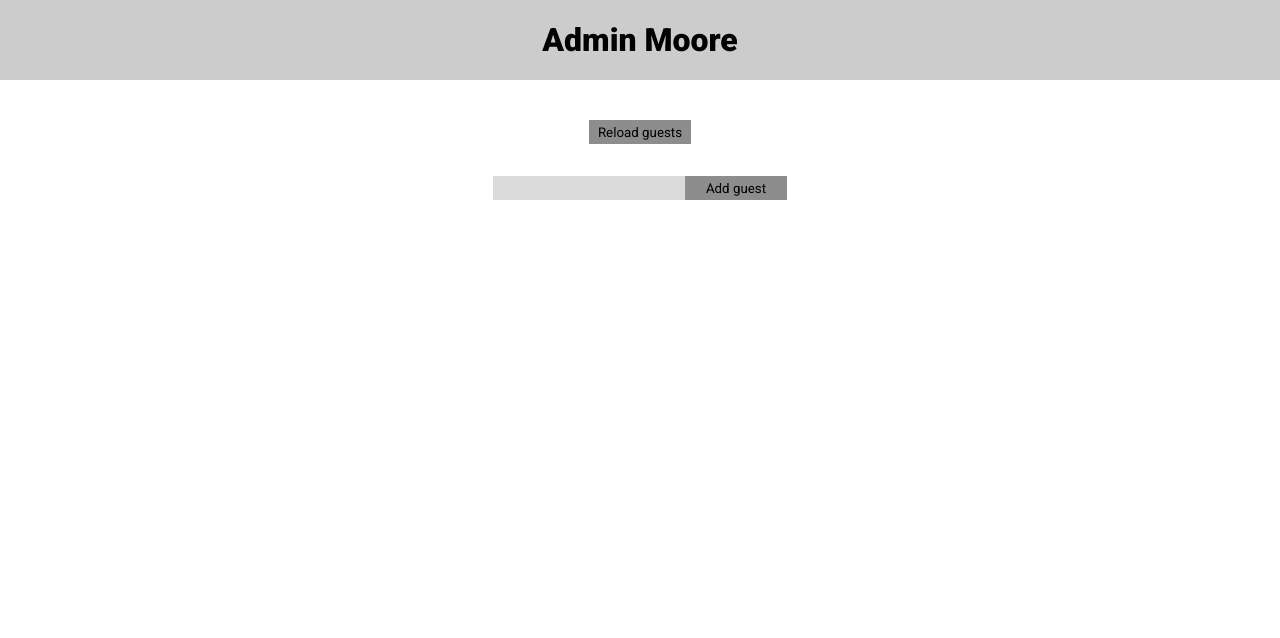
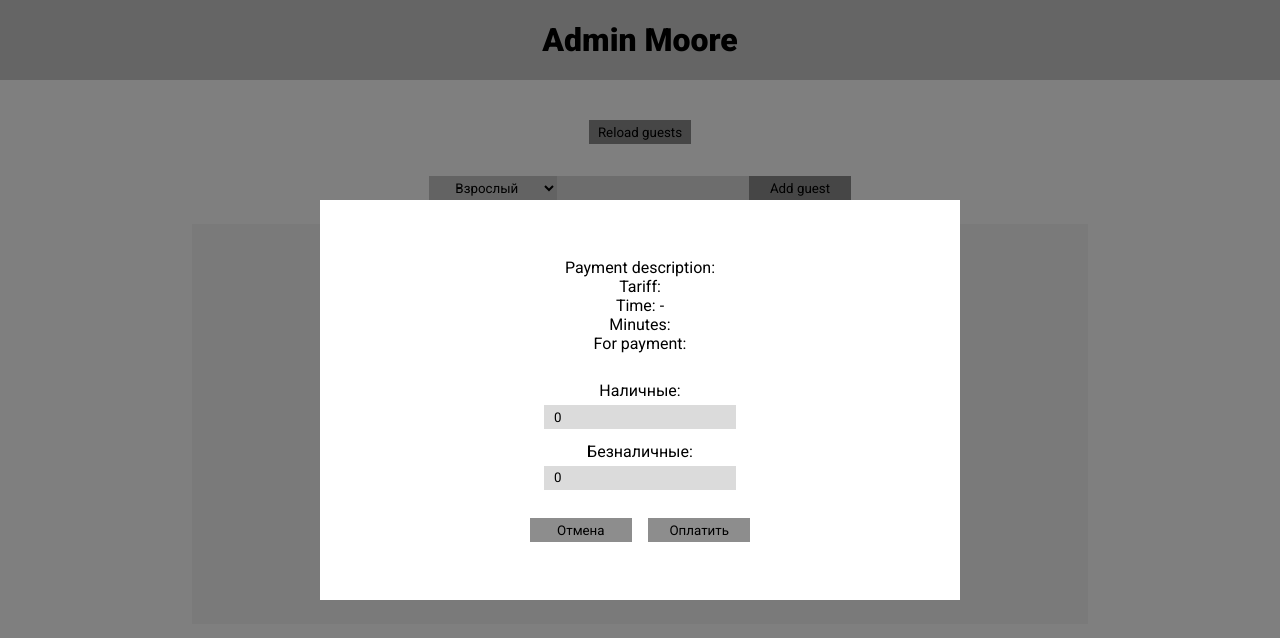
Before and after one commit to MaxKnyazev/admin-moore-client, a React (Create React App) app: page / in a window 1280 px wide. Shown: the top 638 px of the page. Built offline with nearby package versions, Linux system fonts and the light colour scheme.

Commit message:
2023-04-06 add child tariff and modal

```diff
--- a/src/components/App/App.jsx
+++ b/src/components/App/App.jsx
@@ -3,6 +3,7 @@ import { getAllGuestsAsync, addGuestAsync, editGuestAsync, calculateMoneyAsync,
 import { useSelector, useDispatch } from 'react-redux';
 import { useState, useEffect } from 'react';
 import { createValidDate, createValidTime } from '../../utils/utils';
+import React from 'react';
 
 function App() {
   const dispatch = useDispatch();
@@ -16,6 +17,11 @@ function App() {
   // }, [dispatch])
 
   const [ guestName, setGuestName ] = useState('');
+  const [ guestTariff, setGuestTariff ] = useState('1');
+  const [ currentGuest, setCurrentGuest ] = useState({});
+  const [ showModal, setShowModal ] = useState(true);
+  const [ modalCashInput, setModalCashInput ] = useState(0);
+  const [ modalNoncashInput, setModalNoncashInput ] = useState(0);
 
   const buttonHandler = () => {
     dispatch(getAllGuestsAsync())
@@ -24,6 +30,10 @@ function App() {
 
   const formInputHandler = e => {
     setGuestName(e.target.value);
+  }
+
+  const formTariffHandler = e => {
+    setGuestTariff(e.target.value);
   }
 
   const formButtonHandler = () => {
@@ -35,18 +45,22 @@ function App() {
         users_name: user.name,
         name: guestName,
         start_time: createValidTime(startDate),
+        tariffs_id: guestTariff,
       }))
 
       setGuestName('');
     }
   }
 
-  const calculateButtonHandler = (id) => {
+  const calculateButtonHandler = (guest) => {
     const stopDate = new Date();
     dispatch(calculateMoneyAsync({
       stopTime: createValidTime(stopDate),
-      id
+      id: guest.id,
     }))
+
+    setShowModal(true);
+    setCurrentGuest(guest);
   }
 
   const breakButtonHandler = (id, isBreak) => {
@@ -68,6 +82,40 @@ function App() {
     }
   }
 
+  const modalCancelButtonHandler = () => {
+    dispatch(editGuestAsync({
+      id: currentGuest.id,
+      options: {
+        stop_time: null,
+        minutes: null,
+        for_payment: null,
+        payment_description: null,
+        cash: null,
+        non_cash: null,
+        result_money: null,
+      }}
+    ))
+
+    setShowModal(false);
+  }
+
+  const modalPaymentButtonHandler = () => {
+    dispatch(editGuestAsync({
+      id: currentGuest.id,
+      options: {
+        cash: +modalCashInput,
+        non_cash: +modalNoncashInput,
+        result_money: +modalCashInput + +modalNoncashInput,
+      }}
+    ))
+
+    setShowModal(false);
+  }
+
+  const modalInputHandler = (e, setInput) => {
+    setInput(e.target.value);
+  }
+
   return (
     <div className="App">
       <header className="header">
@@ -83,33 +131,53 @@ function App() {
         }
 
         <div className="guests__form form">
+            <select defaultValue="1" onChange={formTariffHandler} className="form__tariff" name="tariff">
+              <option value="1">Взрослый</option>
+              <option value="2">Детский</option>
+            </select>
+
           <input className="form__input" type="text" value={guestName} onChange={formInputHandler} />
           <button className="form__button" onClick={formButtonHandler}>Add guest</button>
         </div>
 
         <ul className="guests__list">
-          {guests.map(guest => {
+          {guests.sort((firstGuest, secondGuest) => {
+            if (firstGuest.result_money == secondGuest.result_money) {
+              if (firstGuest.start_time > secondGuest.start_time) {
+                return 1;
+              } else {
+                return -1;
+              }
+            }
+
+            if (firstGuest.result_money > secondGuest.result_money) {
+              return 1;
+            } else {
+              return -1;
+            }
+          }).map(guest => {
             return (
-              <>
-                <li className="guests__item item" key={`${guest.id}2`}>
+              <li key={guest.id} className={guest.stop_time ? 'guests__wrapper opacity' : 'guests__wrapper'}>
+                <div className="guests__item item">
                   {
                     guest.is_break
                     ? <button className="item__button" onClick={() => {breakButtonHandler(guest.id, guest.is_break)}}>Продолжить</button>
                     : <button className="item__button" onClick={() => {breakButtonHandler(guest.id, guest.is_break)}}>Пауза</button>
                   }
 
+                  <span className="item_name">{guest.name}</span>
+
                   <span className="item__time">
                     {guest.start_time} - {guest.stop_time || '...'}
                   </span>
 
-                  <span className="item_name">{guest.name}</span>
 
-                  <button className="item__button" onClick={() => {calculateButtonHandler(guest.id)}}>Рассчитать</button>
-                </li>
+                  <button className="item__button" onClick={() => {calculateButtonHandler(guest)}}>Рассчитать</button>
+                </div>
 
 
 
-                <li className="guests__description" key={guest.id}>
+                <div className="guests__item item--additional">
                   <span className="item__time">
                     time: {guest.minutes || '*'}
                   </span>
@@ -117,16 +185,51 @@ function App() {
                   <span className="item__time">
                     money: {guest.for_payment || '*'}
                   </span>
+                </div>
 
+
+
+                <div className="guests__description">
                   <span>
-                    description: {guest.payment_description || '*'}
+                    {guest.payment_description || '*'}
                   </span>
-                </li>
-              </>
+                </div>
+              </li>
             )
           })}
         </ul>
       </section>
+
+      <section className="cashbox">
+
+      </section>
+
+      {
+        showModal &&
+        <section className="paymentModal">
+          <div className="paymentModal__wrapper">
+            <div className="paymentModal__description">
+              <span>Payment description: {currentGuest.payment_description}</span>
+              <span>Tariff: {currentGuest.tariffs_id}</span>
+              <span>Time: {currentGuest.start_time} - {currentGuest.stop_time}</span>
+              <span>Minutes: {currentGuest.minutes}</span>
+              <span>For payment: {currentGuest.for_payment}</span>
+            </div>
+
+            <label htmlFor="">Наличные:</label>
+            <input type="number" className="paymentModal__input" value={modalCashInput} onChange={e => {modalInputHandler(e, setModalCashInput)}} />
+
+            <label htmlFor="">Безналичные:</label>
+            <input type="number" className="paymentModal__input" value={modalNoncashInput} onChange={e => {modalInputHandler(e, setModalNoncashInput)}} />
+
+
+            <div className="paymentModal__buttons">
+              <button className="paymentModal__button" onClick={modalCancelButtonHandler}>Отмена</button>
+              <button className="paymentModal__button" onClick={modalPaymentButtonHandler}>Оплатить</button>
+            </div>
+          </div>
+        </section>
+      }
     </div>
   );
 }
--- a/src/components/App/App.scss
+++ b/src/components/App/App.scss
@@ -10,6 +10,14 @@
     margin-bottom: 1vh;
   }
 }
+
+.opacity {
+  opacity: 0.5;
+}
+
+// .app body html {
+//   position: relative;
+// }
 
 // ****************************************************************
 
@@ -27,11 +35,32 @@
   align-items: center;
   flex-direction: column;
 
+  &__wrapper {
+    border-bottom: 5px solid rgb(117, 193, 255);
+    margin-bottom: 2vh;
+  }
+
   &__list {
     display: flex;
-    justify-content: center;
-    align-items: center;
+    // justify-content: center;
+    // align-items: center;
     flex-direction: column;
+    height: 50vh;
+    width: 70vw;
+    overflow-y: scroll;
+    background-color: rgb(245, 245, 245);
+  }
+
+  .item {
+    &__button {
+      min-width: 8vw;
+      min-height: 3vh;
+      background-color: #8d8d8d;
+    }
+  }
+
+  .item--additional {
+    background-color: rgb(192, 192, 192);
   }
 
   &__item {
@@ -42,13 +71,6 @@
     min-height: 3vh;
     background-color: rgb(231, 231, 231);
 
-    .item {
-      &__button {
-        min-width: 8vw;
-        min-height: 3vh;
-        background-color: #8d8d8d;
-      }
-    }
   }
 
   &__description {
@@ -57,8 +79,7 @@
     align-items: center;
     min-width: 50vw;
     min-height: 3vh;
-    background-color: rgb(209, 209, 209);
-    margin-bottom: 2vh;
+    background-color: rgb(218, 218, 218);
   }
 
   &__form {
@@ -68,6 +89,13 @@
     margin: 3vh 0 3vh 0;
 
     .form {
+      &__tariff {
+        text-align: center;
+        min-width: 10vw;
+        min-height: 3vh;
+        background-color: rgb(199, 199, 199);
+      }
+
       &__input {
         min-width: 15vw;
         min-height: 3vh;
@@ -81,6 +109,55 @@
         background-color: #8d8d8d;
       }
     }
+  }
+}
+
+
+
+.paymentModal {
+  position: absolute;
+  width: 100vw;
+  height: 100vh;
+  background-color: rgba(0, 0, 0, 0.5);
+  left: 0;
+  top: 0;
+  display: flex;
+  justify-content: center;
+  align-items: center;
+
+  &__wrapper {
+    width: 50vw;
+    height: 50vh;
+    background-color: #fff;
+
+    display: flex;
+    justify-content: center;
+    align-items: center;
+    flex-direction: column;
+    gap: 0.3rem;
+  }
+
+  &__description {
+    display: flex;
+    justify-content: center;
+    align-items: center;
+    flex-direction: column;
+    margin-bottom: 3vh;
+  }
+
+  &__input {
+    min-width: 15vw;
+    min-height: 3vh;
+    background-color: #dbdbdb;
+    padding-left: 10px;
+    margin-bottom: 0.5rem;
+  }
+
+  &__button {
+    margin: 1rem 0.5rem 0 0.5rem;
+    min-width: 8vw;
+    min-height: 3vh;
+    background-color: #8d8d8d;
   }
 }
 
--- a/src/index.scss
+++ b/src/index.scss
@@ -6,4 +6,5 @@
   text-decoration: none;
   font-family: 'Roboto', sans-serif;
   outline: none;
+  list-style: none;
 }
```
